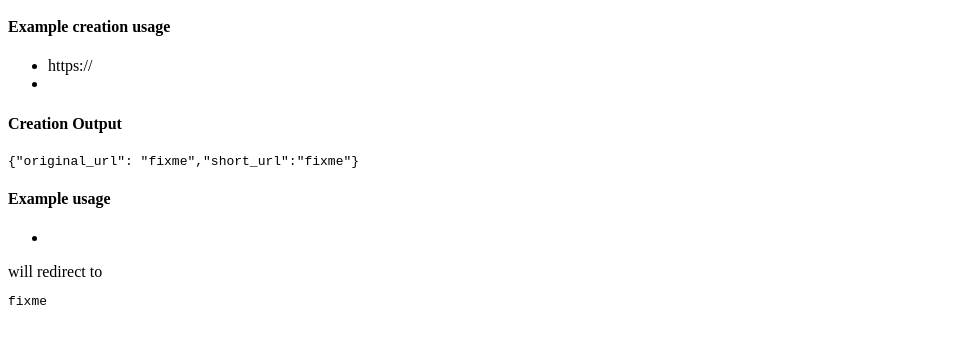
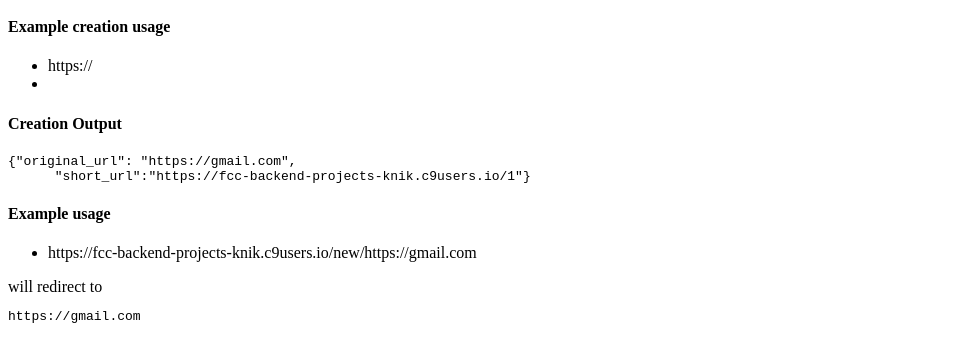
Before and after one commit to nikrb/fcc-shorty, a website: page public/index.html in a window 1280 px wide. Shown: the part 137-498 px from the top of the page, without its empty margins (0-968 px from the left). Drawn offline with Linux system fonts and the light colour scheme.

Commit message:
fix example usage

```diff
--- a/public/index.html
+++ b/public/index.html
@@ -20,11 +20,12 @@
       <li></li>
     </ul>
     <h4>Creation Output</h4>
-    <pre>{"original_url": "fixme","short_url":"fixme"}</pre>
+    <pre>{"original_url": "https://gmail.com",
+      "short_url":"https://fcc-backend-projects-knik.c9users.io/1"}</pre>
     <h4>Example usage</h4>
     <ul>
-      <li></li>
+      <li>https://fcc-backend-projects-knik.c9users.io/new/https://gmail.com</li>
     </ul>
-    will redirect to <pre>fixme</pre>
+    will redirect to <pre>https://gmail.com</pre>
   </body>
 </html>
```
